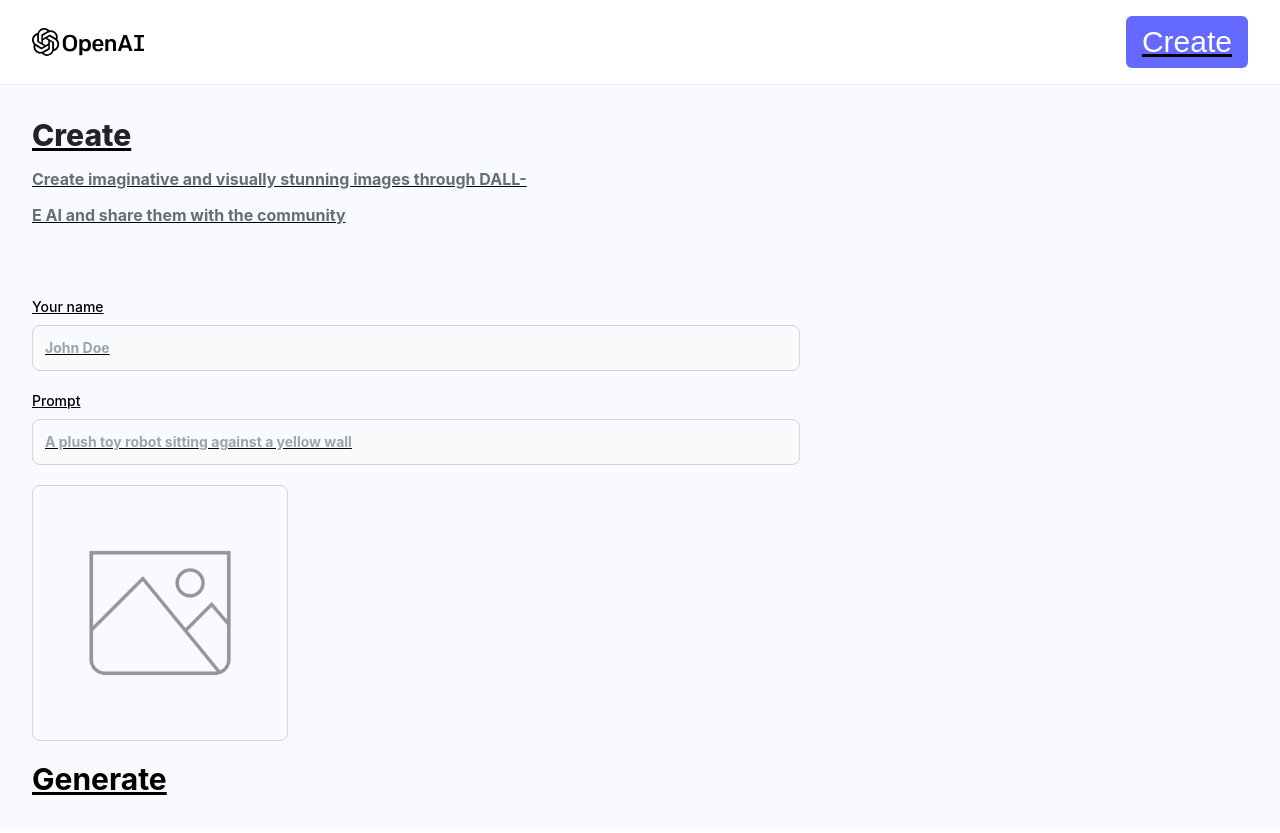
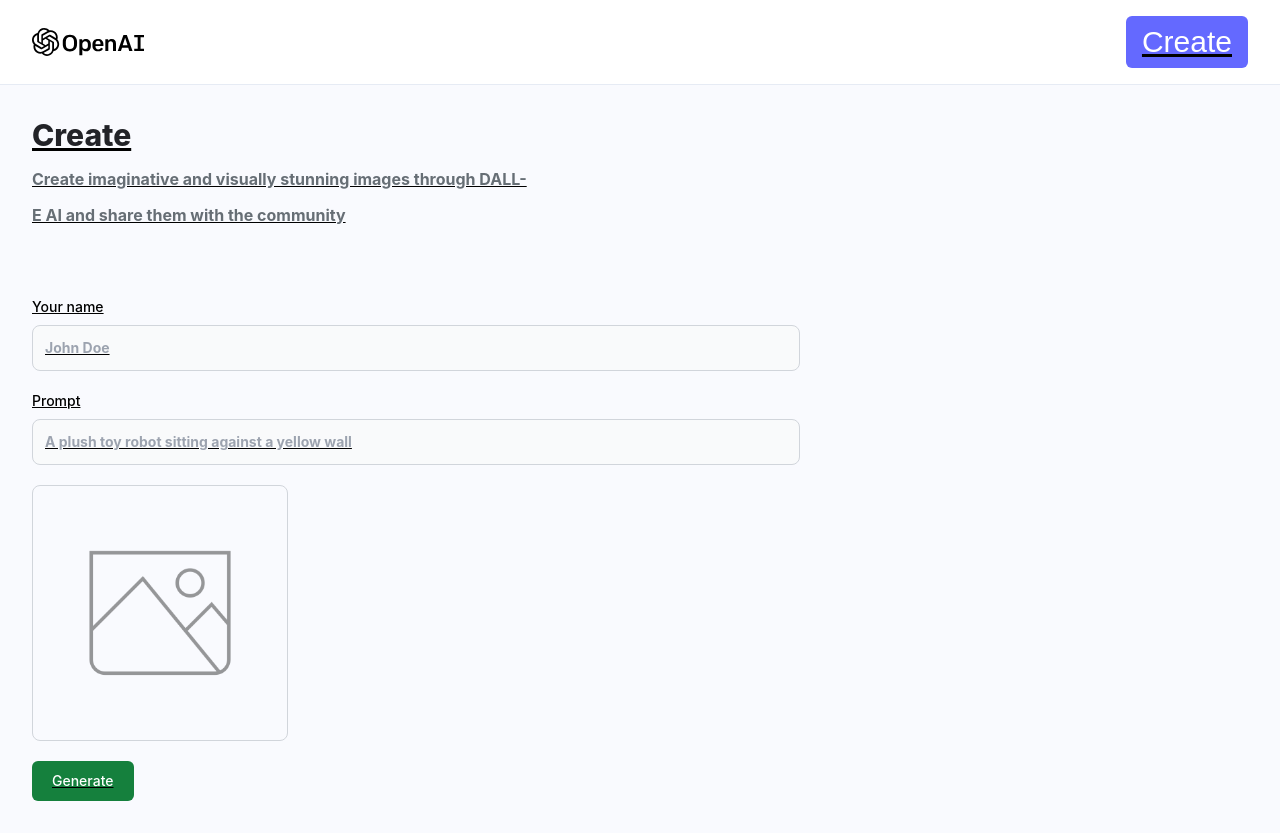
Before and after one commit to maciekpastuszak/dallee, a React (Vite) app in the folder client/: page /create-post in a window 1280 px wide. Built offline with nearby package versions, Linux system fonts and the light colour scheme; a web font is replaced by a local one.

Commit message:
style the button to generate image

```diff
--- a/client/src/pages/CreatePost.jsx
+++ b/client/src/pages/CreatePost.jsx
@@ -78,6 +78,7 @@ const CreatePost = () => {
               <button
                 type="button"
                 onClick={generateImage}
+                className="text-white bg-green-700 font-medium rounded-md text-sm w-full sm:w-auto px-5 py-2.5"
               >
                 {generatingImg ? 'Generating...': 'Generate'}
               </button>
```
